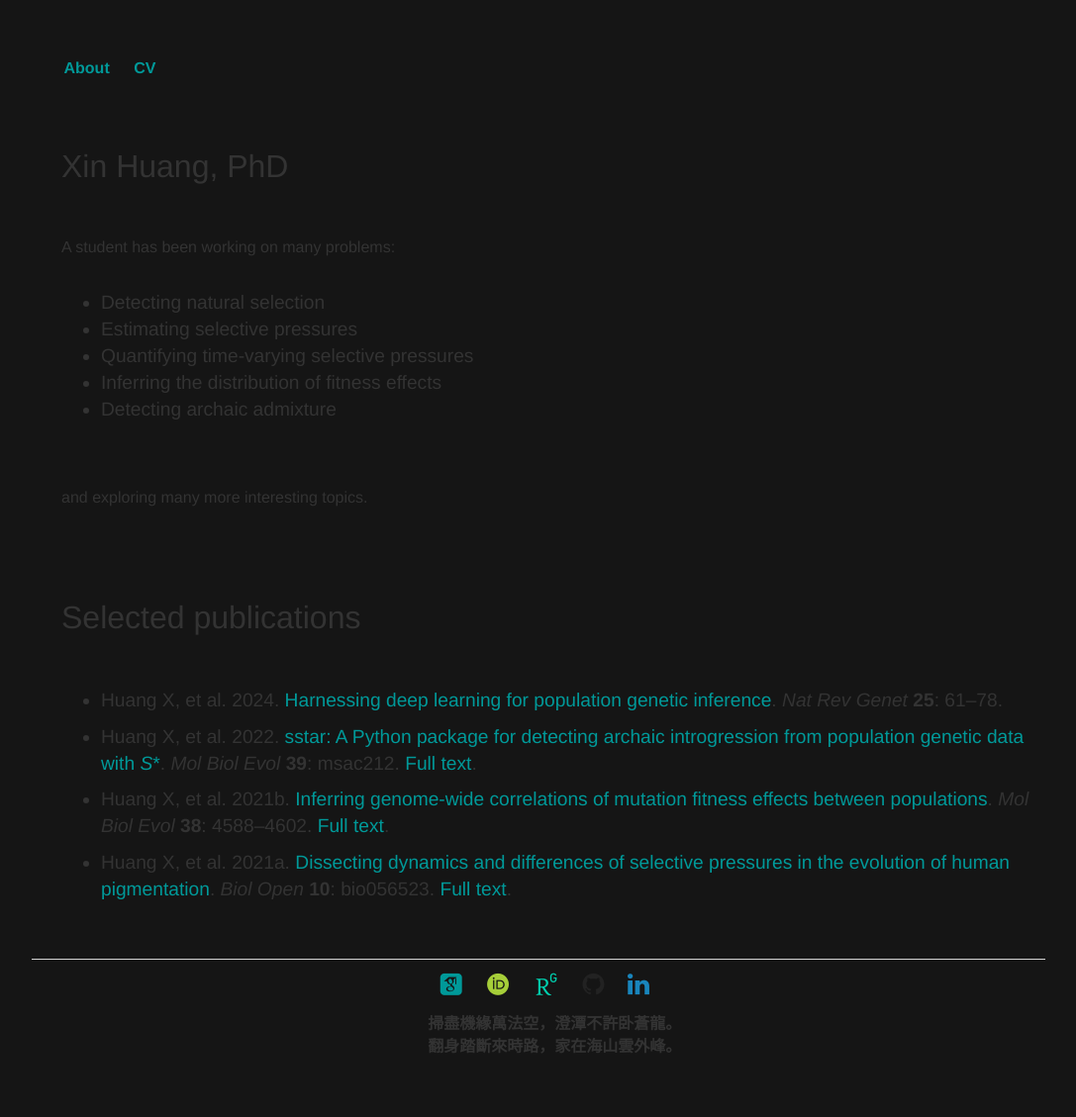
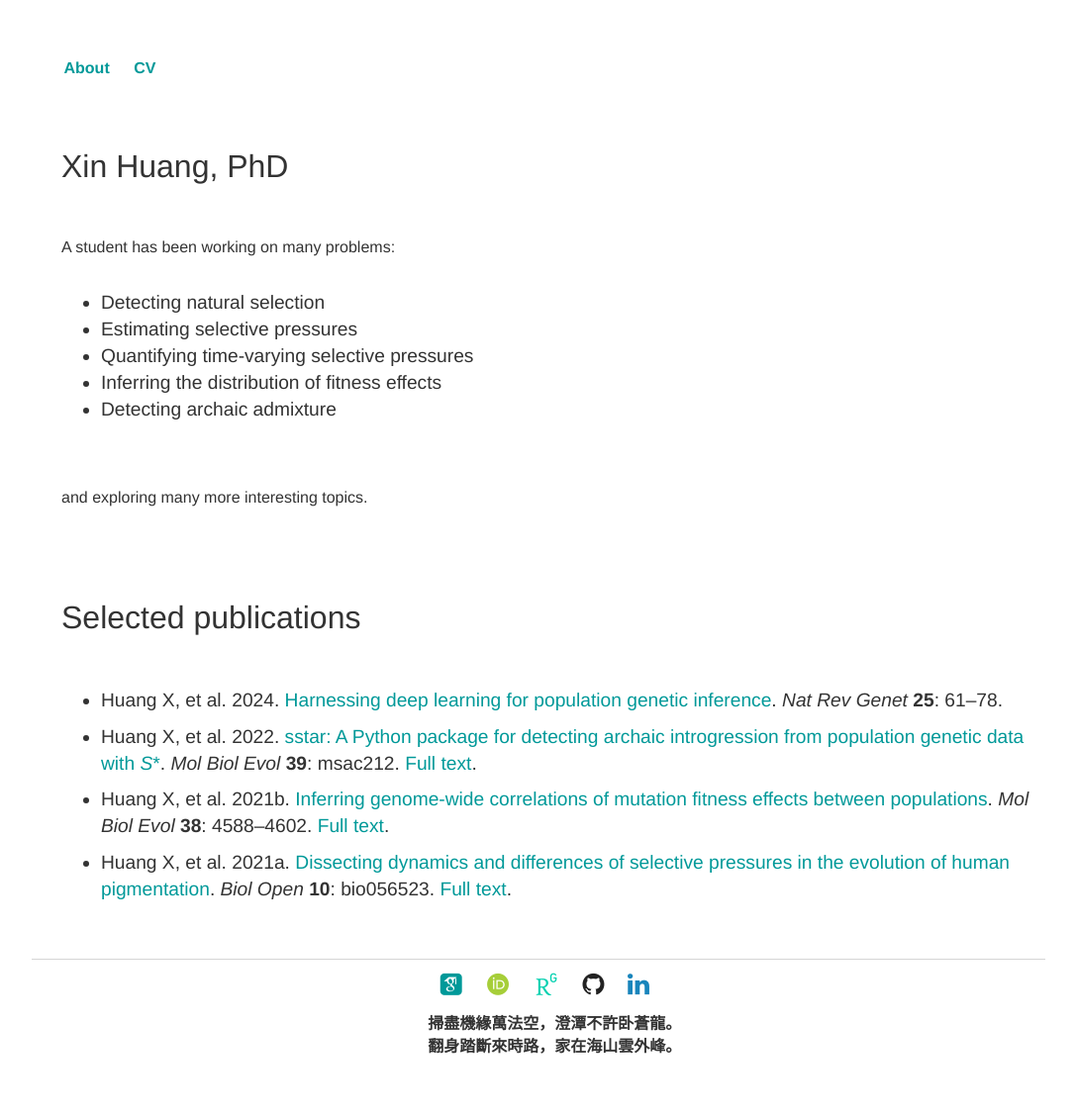
Before and after one commit to xin-huang/xin-huang.github.io, a Jekyll site: the page built from index.html, in a window 1280 px wide. Shown: the whole page at 99% size, without its empty margins (96-1183 px from the left). Built offline with Jekyll 4.4.1, drawn with Linux system fonts in a browser that asks for light colours; some web fonts are replaced; comment, search, counter and statistics services are not loaded.

Commit message:
Update default.html

```diff
--- a/_layouts/default.html
+++ b/_layouts/default.html
@@ -21,7 +21,7 @@
         {% include mathjax_support.html %}
     {% endif %}
 </head>
-<body style="background-color:#151515;">
+<body>
     <nav>
 	   <ul>
 	       <li><a href="/">About</a></li>
```
